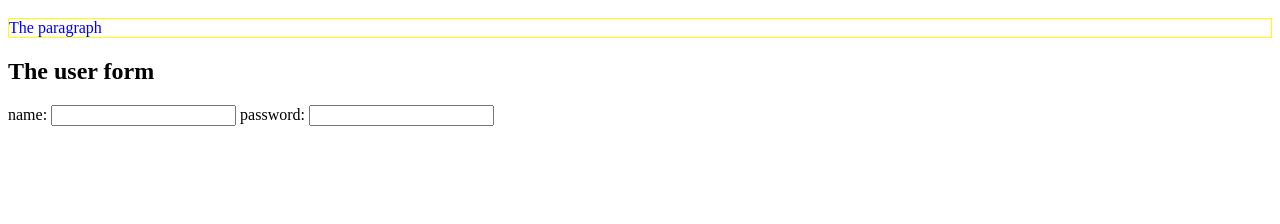
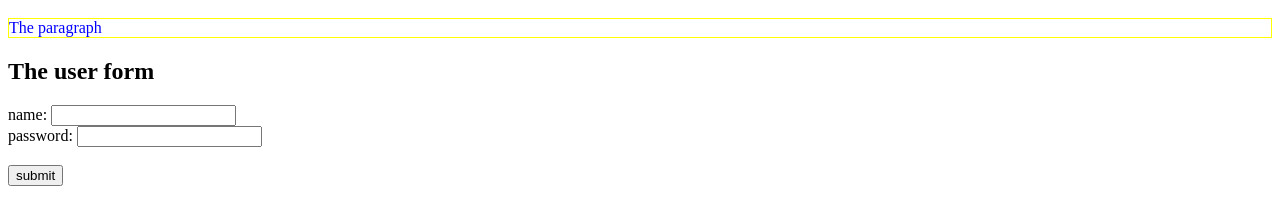
Before and after one commit to mun711/testRepository, a plain HTML site: page files/index.html in a window 1280 px wide. Shown: the part 48-272 px from the top of the page. Drawn offline with Linux system fonts and the light colour scheme.

Commit message:
add button to form and spacing

```diff
--- a/files/index.html
+++ b/files/index.html
@@ -9,9 +9,10 @@
 		<h2>The user form</h2>
 		<form>
 			name:
-			<input type="text"/>
+			<input type="text"/><br/>
 			password:
-			<input type="password"/>
+			<input type="password"/><br/><br/>
+			<input type="submit" value="submit"/>
 		</form>
 	</body>
 </html>
```
